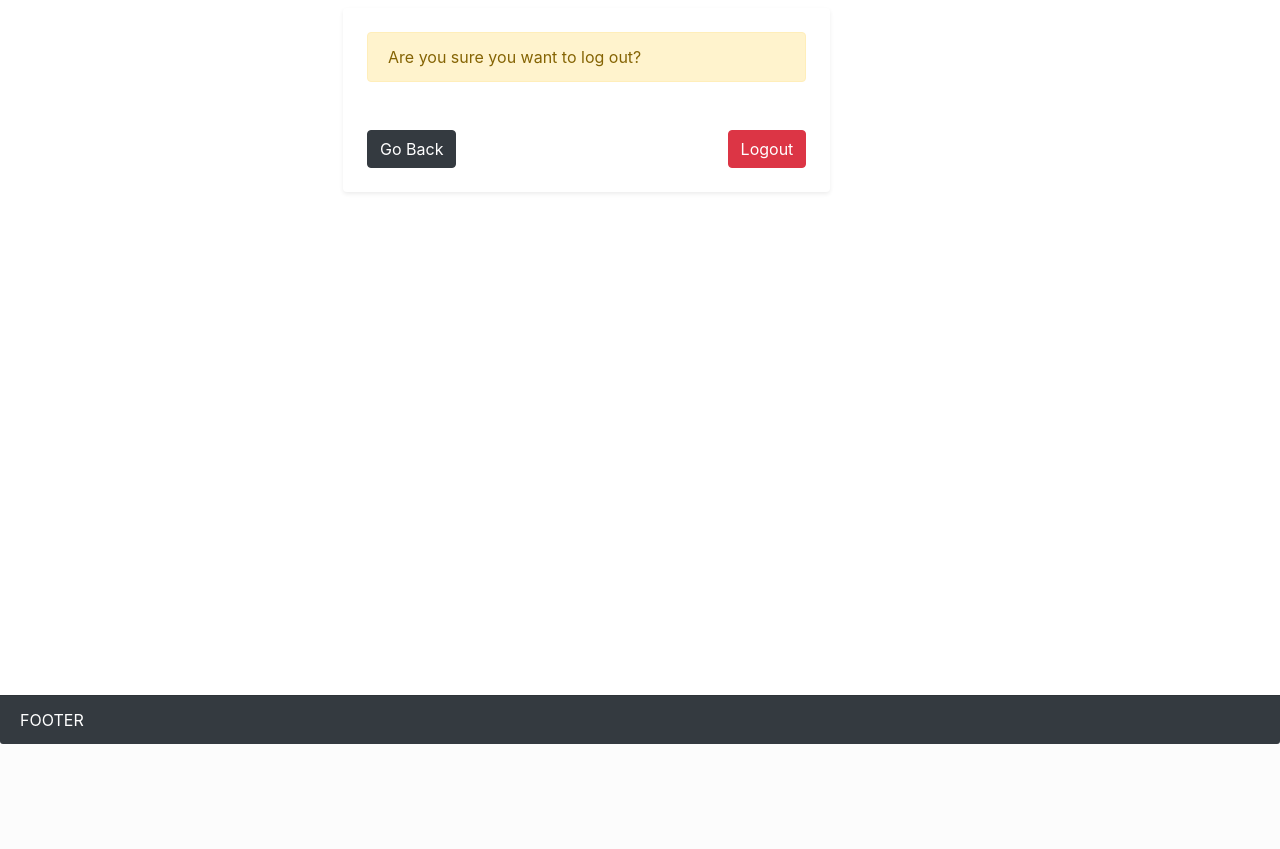
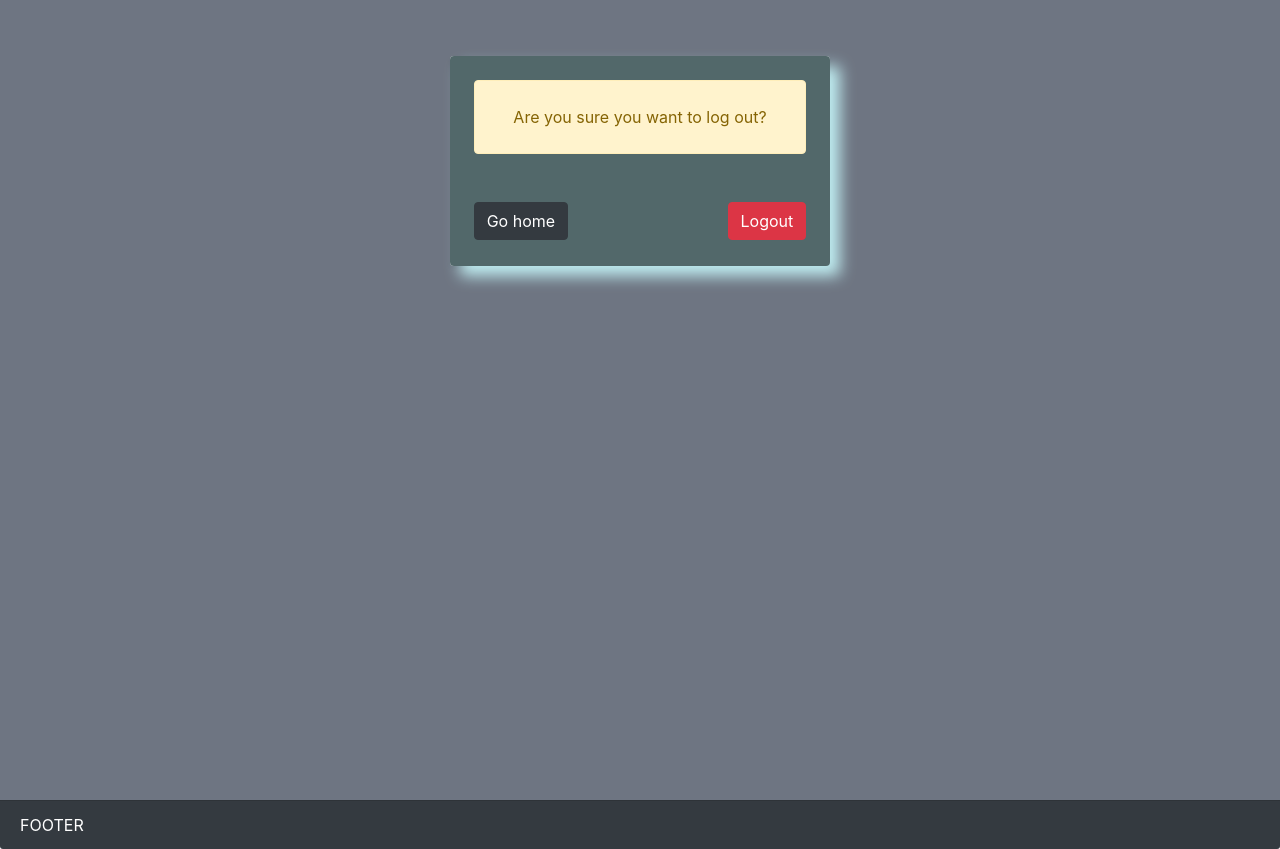
Before and after one commit to Viacheslav1510/CI_PB_PP4, a Django app: page /confirmation/ in a window 1280 px wide. Shown: the part 56-905 px from the top of the page. Before the commit the page ends 800 px from the top, so only its background shows below. Run offline with Django 3.2, Linux system fonts and the light colour scheme; some libraries are stand-ins or nearby versions.

Commit message:
Add style to all confirmation pages

```diff
--- a/accounts/views.py
+++ b/accounts/views.py
@@ -43,8 +43,6 @@ def logout_confirm(request):
             logout(request)
             messages.success(request, "You've been logged out")
             return redirect('home')
-        else:
-            return render(request, 'home/index.html')
 
     return render(request, 'accounts/logout.html')
 
--- a/static/css/style.css
+++ b/static/css/style.css
@@ -210,6 +210,13 @@ h5 {
   min-height: 100vh;
 }
 
+.contact-us-container {
+  background-image: url('https://res.cloudinary.com/slava-cloud/image/upload/v1678884290/technology-computer-creative-design-58af04bd8ec9cfffbd5f33322e0782eb_ue40n6.jpg');
+  min-height: 100vh;
+  background-size: cover;
+  background-repeat: no-repeat;
+  background-position: center center;
+}
 .login-container {
   background-image: url('https://res.cloudinary.com/slava-cloud/image/upload/v1678290488/sign_up_lfdfw9.jpg');
   min-height: 100vh;
@@ -226,6 +233,12 @@ h5 {
   background-position: center center;
 }
 
+.confirmation-contaner {
+  background-color: #6E7582;
+  min-height: 100vh;
+}
+
+/* Cards */
 .details-post-card {
   background-color: #0A1931;
 }
@@ -240,6 +253,12 @@ h5 {
   box-shadow: 10px 10px 15px rgb(238, 129, 4);
 }
 
+.confirmation-card {
+  min-height: 210px;
+  background-color: #52686A;
+  box-shadow: 10px 10px 15px rgba(192, 238, 242, 1);
+}
+
 /* Booking pages */
 .book-trip-text {
   color: #781D42;
--- a/templates/accounts/login.html
+++ b/templates/accounts/login.html
@@ -6,7 +6,7 @@
 <div class="container-fluid login-container">
     <div class="row">
         <div class="col-sm-8 col-md-6 offset-sm-2 offset-md-3">
-            <div class="card m-5 border-0 ">
+            <div class="card m-5 border-0">
                 <div class="card-body rounded text-white p-4 login-card">
                     <h4 class="text-center mb-3">Log In</h4>
                     <form method="POST" class="text-center">
--- a/templates/accounts/logout.html
+++ b/templates/accounts/logout.html
@@ -3,20 +3,18 @@
 {% load crispy_forms_tags %}
 {% block content %}
 
-<div class="row">
-    <div class="col-md-5 offset-md-3">
+<div class="row confirmation-contaner">
+    <div class="col-md-4 offset-md-4 mt-5">
         <div class="card rounded m-2 shadow-sm border-0">
-            <div class="card-body p-4">
-                <div class="alert alert-warning">
+            <div class="card-body rounded p-4 confirmation-card">
+                <div class="alert alert-warning text-center p-4">
                    Are you sure you want to log out?
                 </div>
                 <form action="{% url 'logout-confirmation' %}" method="POST" name="confirm" class="mt-5">
                     {% csrf_token %}
                     <div class="d-flex flex-row justify-content-between logout-buttons">
-                        <input type="submit" class="btn btn-dark" value="Go Back" name="go_back">
+                        <a href="{% url 'home' %}" class="btn btn-dark">Go home</a>
                         <input type="submit" class="btn btn-danger" value="Logout" name="logout">
-                        <!-- <a class="btn btn-dark" href="{% url 'blog' %}" role="button">Go Back</a>
-                        <a class="btn btn-success" href="{% url 'accounts-login' %}" role="button">Login</a> -->
                     </div>
                 </form>
             </div>
--- a/templates/home/contact-us.html
+++ b/templates/home/contact-us.html
@@ -3,7 +3,7 @@
 {% load crispy_forms_tags %}
 {% block content %}
 
-<div class="container-fluid">
+<div class="container-fluid contact-us-container">
     <div class="row">
         <div class="col-sm-8 col-md-6 offset-sm-2 offset-md-3">
             <div class="card m-5 border-0">
```
Also changed, not shown: templates/blog/delete-blog.html (+6 -5 lines), templates/booking/bookings.html (+7 -1 lines), templates/home/message-received.html (+12 -11 lines).
